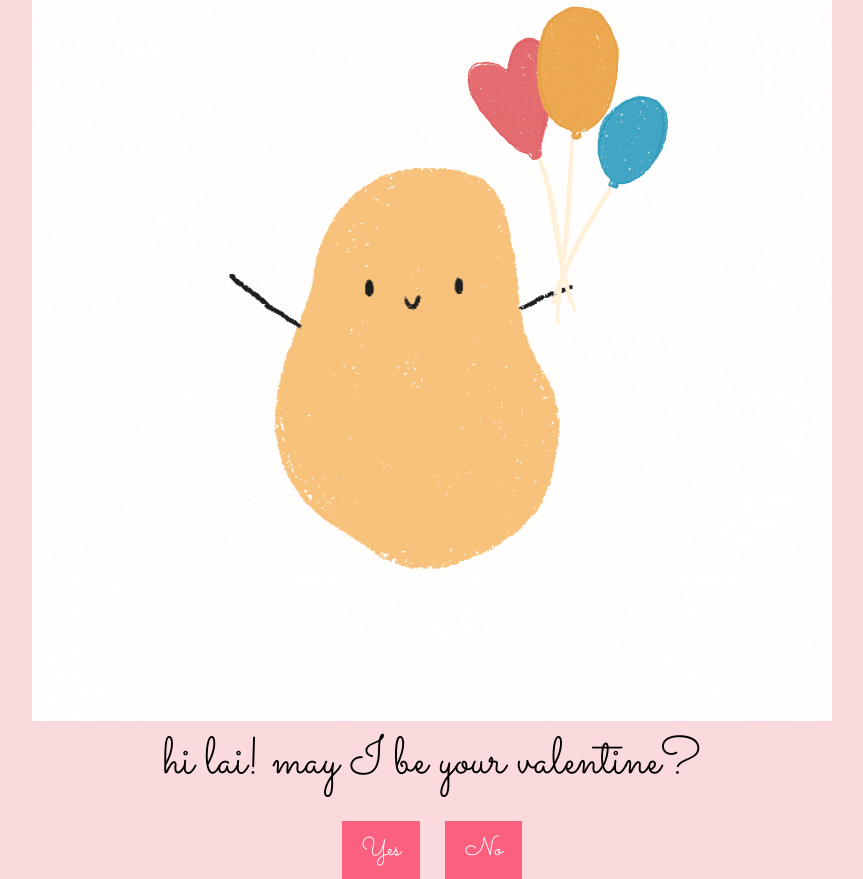
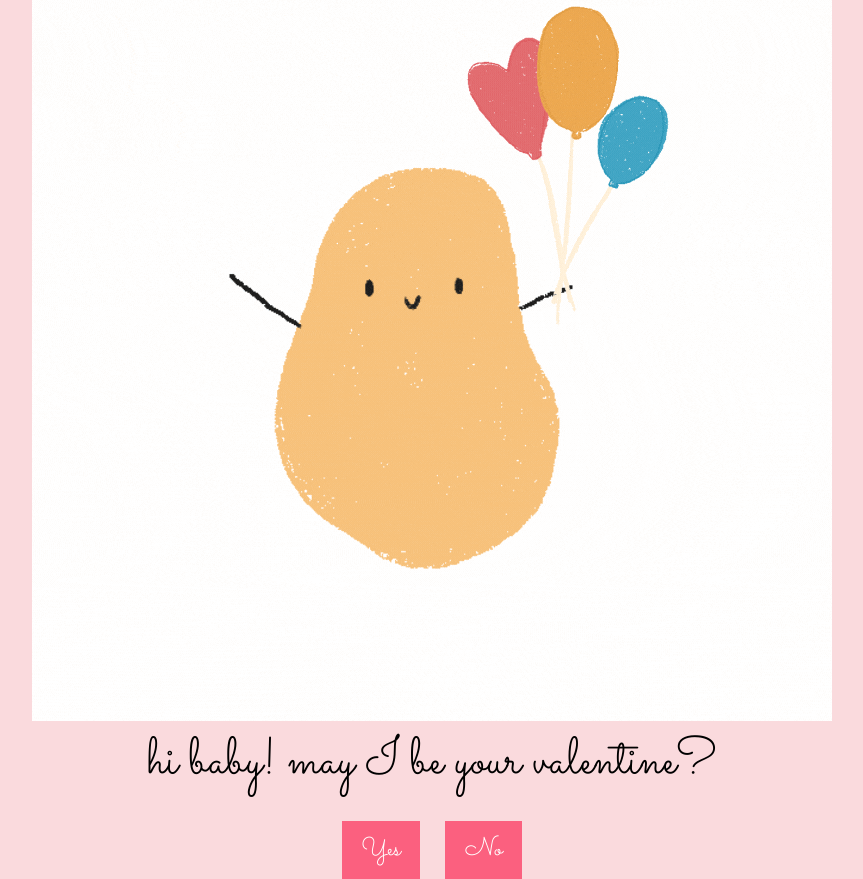
Before and after one commit to cmanyayahan1/valentines, a plain HTML site: page index.html in a window 1280 px wide. Shown: the whole page, without its empty margins (208-1071 px from the left). Drawn offline with Linux system fonts and the light colour scheme.

Commit message:
Update index.html

```diff
--- a/index.html
+++ b/index.html
@@ -11,7 +11,7 @@
     <div id="container">
         <div id="image-container"></div> <!-- Container for displaying images -->
         <div id="text-container">
-            <div id="question">hi lai! may I be your valentine?</div> <!-- Question -->
+            <div id="question">hi baby! may I be your valentine?</div> <!-- Question -->
             <div id="options">
                 <button id="yes-button" onclick="selectOption('yes')">Yes</button> <!-- Yes button -->
                 <button id="no-button" onclick="selectOption('no')">No</button> <!-- No button -->
```
